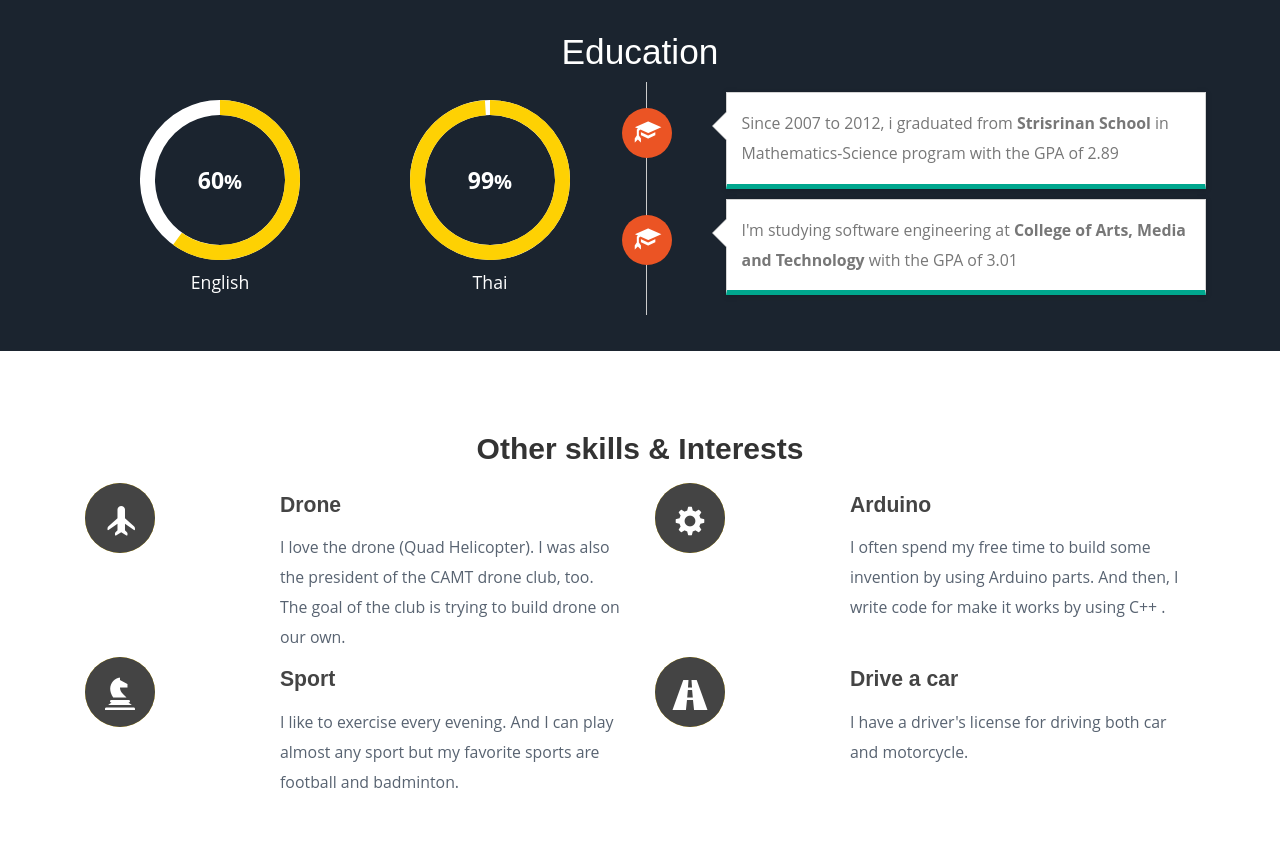
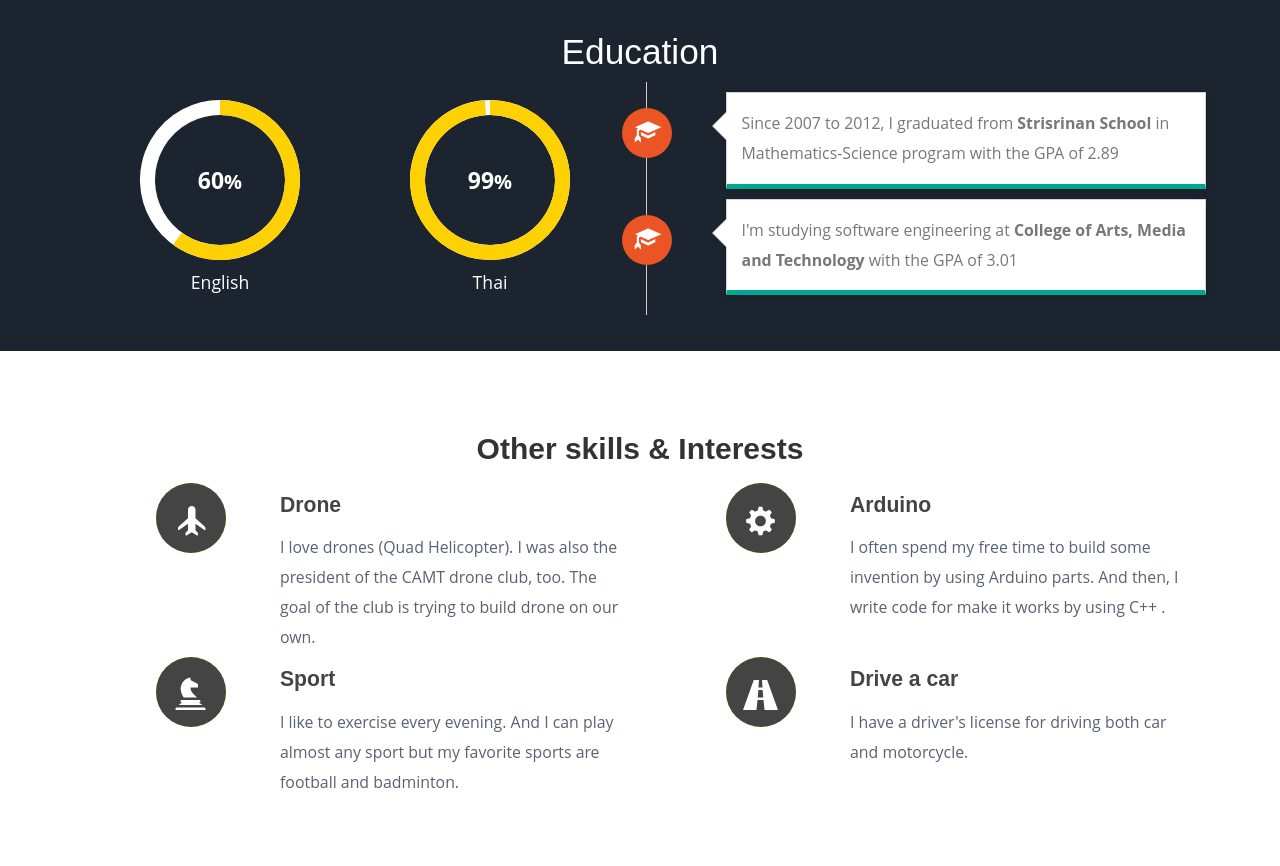
Before and after one commit to joemetha/myWeb, a plain HTML site: page index.html in a window 1280 px wide. Shown: the part 853-1719 px from the top of the page. Drawn offline with Linux system fonts and the light colour scheme; files whose address does not match are found by name.

Commit message:
3rd commit

```diff
--- a/css/style.css
+++ b/css/style.css
@@ -545,6 +545,7 @@ span.border.one:after {
 .hvr-rectangle-in {
   display: inline-block;
   vertical-align: middle;
+  margin-left: 4em;
   -webkit-transform: translateZ(0);
   transform: translateZ(0);
   box-shadow: 0 0 1px rgba(0, 0, 0, 0);
--- a/index.html
+++ b/index.html
@@ -136,7 +136,7 @@
 			<h2><b>Personal Statement</b></h2>
 
 			<div >
-<p>Hi, I'm Joe. I come from the countryside far away that is Nan. I am a funny and easy-going guy. I like a challenge and like to learn new things. I love coding HTML and CSS because I like to construct geometrically shapes with the beautiful color and make it to the suitable position. Although I like to have fun but when I have to do something, I always intend to do it.  Because I believe that "There is nothing impossible to him who will try".</p>
+<p>Hi, I'm Joe. I come from the countryside far away that is Nan. I am a funny and easy-going guy. I like a challenge and like to learn new things. I love coding HTML and CSS because I like to construct geometrically shapes with the beautiful color and make it to the suitable position. Although I like to have fun but when I have to do something, I always intend to do it because I believe "There is nothing impossible to him who will try".</p>
 			</div>
 			</div>
 			<div class="col-md-6 header-left">
@@ -233,7 +233,7 @@
 																  <div class="timeline-panel">
 
 																	<div class="timeline-body">
-																	  <p>Since 2007 to 2012, i graduated from<b> Strisrinan School</b> in Mathematics-Science program with the GPA of 2.89</p>
+																	  <p>Since 2007 to 2012, I graduated from<b> Strisrinan School</b> in Mathematics-Science program with the GPA of 2.89</p>
 																	</div>
 																  </div>
 																</li>
@@ -272,7 +272,7 @@
 					</div>
 					<!-- services-grids -->
 					<div class="wthree_about_right_grids w3l-agile">
-				<div class="col-md-6 wthree_about_right_grid">
+				<div class="col-md-6 wthree_about_right_grid ">
 					<div class="col-xs-4 wthree_about_right_grid_left">
 						<div class="hvr-rectangle-in">
 							<i class="glyphicon glyphicon-plane"></i>
@@ -280,7 +280,7 @@
 					</div>
 					<div class="col-xs-8 wthree_about_right_grid_right">
 						<h4>Drone</h4>
-						<p>I love the drone (Quad Helicopter). I was also the president of the CAMT drone club, too. The goal of the club is trying to build drone on our own.</p>
+						<p>I love drones (Quad Helicopter). I was also the president of the CAMT drone club, too. The goal of the club is trying to build drone on our own.</p>
 					</div>
 					<div class="clearfix"> </div>
 				</div>
```
